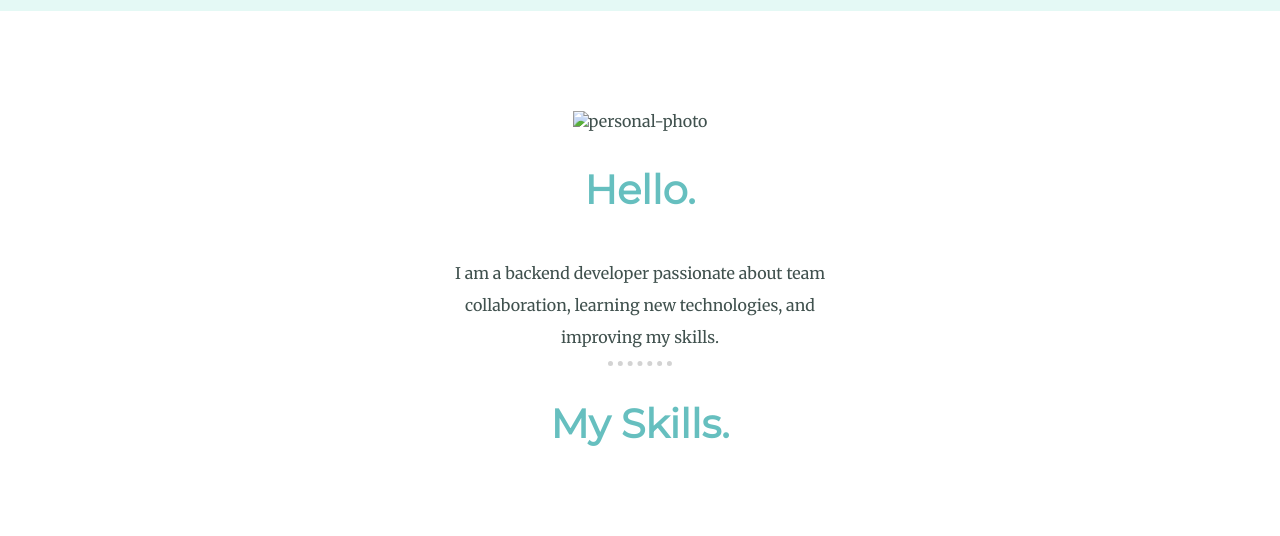
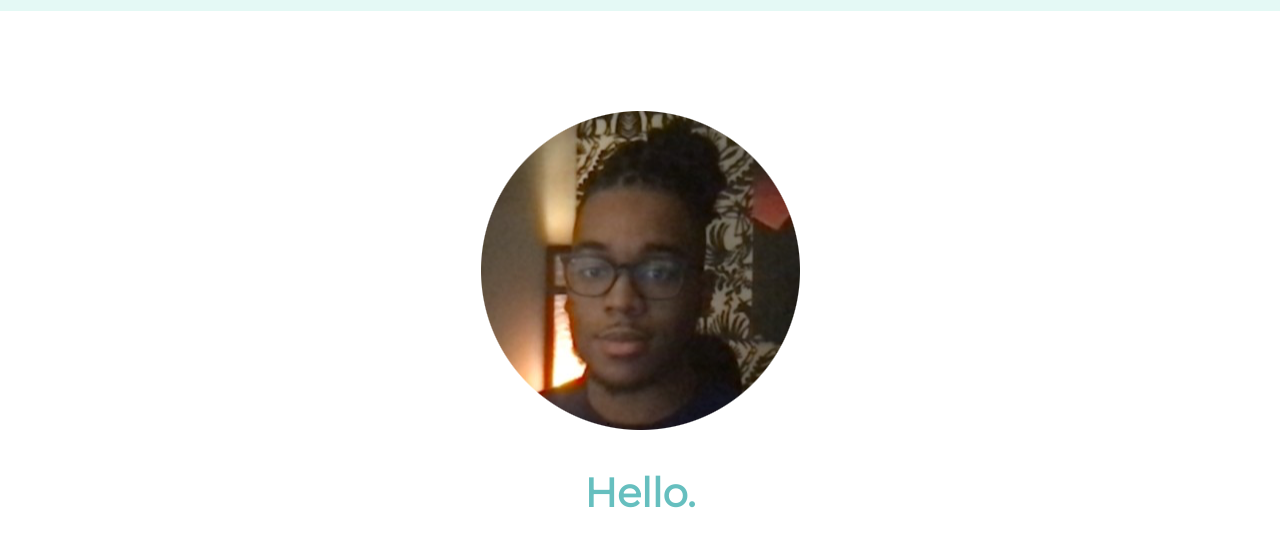
Before and after one commit to Dillon1john/Mypage, a plain HTML site: page index.html in a window 1280 px wide. Shown: the part 867-1403 px from the top of the page. Drawn offline with Linux system fonts and the light colour scheme.

Commit message:
update image address
changing the image address for profile photo to the correct filetype

```diff
--- a/index.html
+++ b/index.html
@@ -20,7 +20,7 @@
 
     <div class="middle-container">
       <div class="profile">
-        <img src="images/profile_pic-modified.jpeg" alt="personal-photo">
+        <img src="images/profile_pic-modified.png" alt="personal-photo">
         <h2>Hello.</h2>
         <p class="intro">I am a backend developer passionate about team collaboration, learning new technologies, and improving my skills.</p>
       </div>
```
